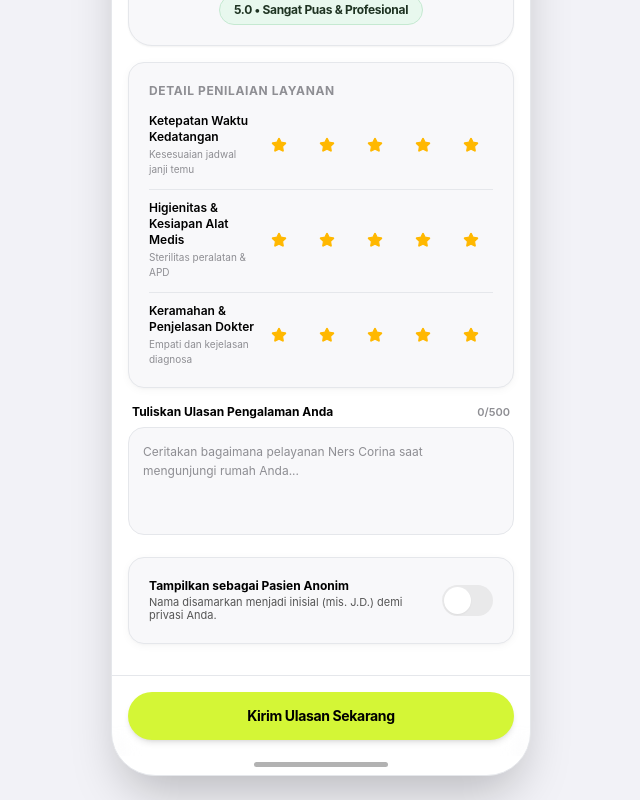
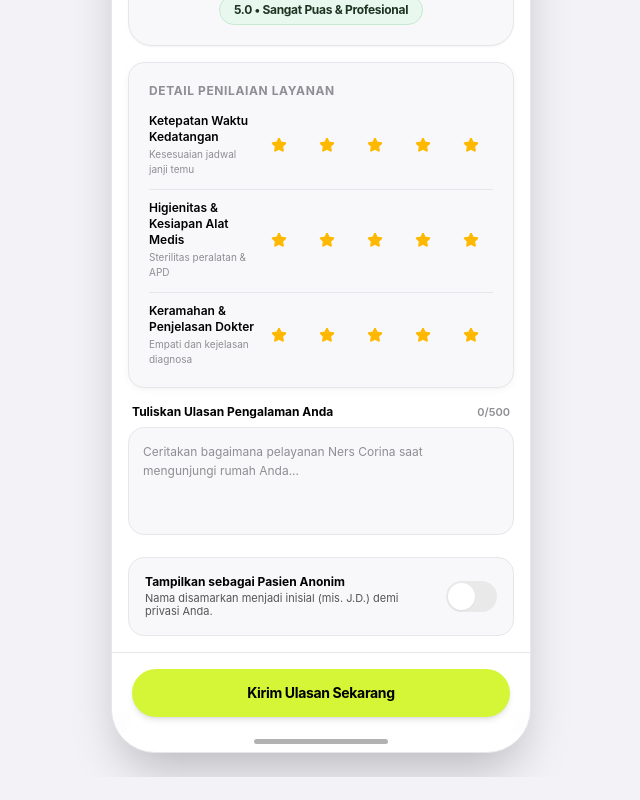
Before and after one commit to dendyadinirwana/corina-homecare, a React (Vite) app: page /ulasan/tulis in a window 1280 px wide. Shown: the part 376-1176 px from the top of the page, without its empty margins (319-959 px from the left). After the commit the page ends 1153 px from the top, so only its background shows below. Built offline with nearby package versions, Linux system fonts and the light colour scheme.

Commit message:
fix(reviews): refine sticky footer positioning, anonymous label touch target, and sort touch height

```diff
--- a/src/pages/ReviewsPage.tsx
+++ b/src/pages/ReviewsPage.tsx
@@ -65,7 +65,7 @@ export const ReviewsPage: React.FC = () => {
           type="button"
           aria-label="Filter Ulasan"
           data-testid="btn-filter-icon"
-          className="w-11 h-11 min-w-[44px] min-h-[44px] rounded-full flex items-center justify-center text-ink-primary hover:bg-black/5 active:scale-95 btn-tactile transition-colors"
+          className="w-11 h-11 min-w-[44px] min-h-[44px] rounded-full flex items-center justify-center text-ink-primary hover:bg-black/5 active:scale-95 btn-tactile transition-colors cursor-pointer"
         >
           <SlidersHorizontal className="w-5 h-5 text-ink-primary" />
         </button>
@@ -102,10 +102,10 @@ export const ReviewsPage: React.FC = () => {
 
           <div
             data-testid="satisfaction-badge"
-            className="inline-flex items-center gap-1 px-3 py-1.5 rounded-full bg-[#E8F8EE] text-[#1E3322] border border-[#C5E9D1] text-xs font-bold tracking-tight shadow-2xs"
+            className="inline-flex items-center gap-1.5 px-3 py-1.5 rounded-full bg-[#E8F8EE] text-[#1E3322] border border-[#C5E9D1] text-xs font-bold tracking-tight shadow-2xs"
           >
             <Check className="w-3.5 h-3.5 stroke-[2.5]" />
-            <span>✓ 99% Puas</span>
+            <span>99% Puas</span>
           </div>
         </div>
 
@@ -210,7 +210,7 @@ export const ReviewsPage: React.FC = () => {
         </div>
       </div>
 
-      {/* 4. Review Feed Header */}
+      {/* 4. Review Feed Header with 44px min-h sort dropdown */}
       <div className="flex items-center justify-between pt-2 px-1">
         <div className="flex items-center gap-2">
           <h3 className="text-sm font-bold text-ink-primary">
@@ -221,19 +221,20 @@ export const ReviewsPage: React.FC = () => {
           </span>
         </div>
 
-        <div className="flex items-center gap-1 text-xs font-medium text-ink-secondary">
+        <div className="flex items-center gap-1.5 text-xs font-medium text-ink-secondary">
           <span>Urutkan:</span>
           <div className="relative inline-flex items-center">
             <select
               value={sortBy}
               onChange={(e) => setSortBy(e.target.value as 'terbaru' | 'tertinggi')}
               aria-label="Urutkan Ulasan"
-              className="appearance-none bg-transparent pr-5 py-1 text-xs font-semibold text-ink-primary cursor-pointer focus:outline-none"
+              data-testid="select-sort-reviews"
+              className="appearance-none bg-transparent pl-2 pr-6 py-2 min-h-[44px] text-xs font-semibold text-ink-primary cursor-pointer focus:outline-none rounded-lg hover:bg-black/5 transition-colors"
             >
               <option value="terbaru">Terbaru</option>
               <option value="tertinggi">Tertinggi</option>
             </select>
-            <ChevronDown className="w-3.5 h-3.5 text-ink-secondary pointer-events-none absolute right-0" />
+            <ChevronDown className="w-3.5 h-3.5 text-ink-secondary pointer-events-none absolute right-1.5" />
           </div>
         </div>
       </div>
@@ -278,9 +279,10 @@ export const ReviewsPage: React.FC = () => {
                         {review.verified && (
                           <span
                             title="Terverifikasi"
-                            className="inline-flex items-center px-1.5 py-0.5 rounded-full bg-[#E8F8EE] text-[#1E3322] text-[10px] font-bold"
+                            className="inline-flex items-center gap-1 px-2 py-0.5 rounded-full bg-[#E8F8EE] text-[#1E3322] text-[10px] font-bold"
                           >
-                            ✓ Terverifikasi
+                            <Check className="w-3 h-3 stroke-[2.5]" />
+                            <span>Terverifikasi</span>
                           </span>
                         )}
                       </div>
@@ -330,7 +332,7 @@ export const ReviewsPage: React.FC = () => {
                         isLiked ? 'fill-forest text-forest' : 'text-ink-secondary'
                       }`}
                     />
-                    <span>👍 Membantu ({helpfulCount})</span>
+                    <span>Membantu ({helpfulCount})</span>
                   </button>
                 </div>
               </Card>
--- a/src/pages/WriteReviewPage.tsx
+++ b/src/pages/WriteReviewPage.tsx
@@ -71,9 +71,9 @@ export const WriteReviewPage: React.FC = () => {
   };
 
   return (
-    <MobileFrame hideNav={true} contentClassName="p-0">
+    <MobileFrame hideNav={true} contentClassName="p-0 flex flex-col">
       {/* 1. Modal Sheet Header */}
-      <div className="w-full h-[56px] px-4 flex items-center justify-between border-b border-border-hairline bg-surface sticky top-0 z-20">
+      <div className="w-full h-[56px] px-4 flex items-center justify-between border-b border-border-hairline bg-surface sticky top-0 z-20 shrink-0">
         <button
           type="button"
           aria-label="Tutup"
@@ -102,7 +102,8 @@ export const WriteReviewPage: React.FC = () => {
         </button>
       </div>
 
-      <form onSubmit={handleSubmit} className="p-4 space-y-4 pb-28">
+      <form onSubmit={handleSubmit} className="flex-1 flex flex-col justify-between">
+        <div className="p-4 space-y-4">
           {/* 2. Completed Visit Summary Card */}
           <Card
             data-testid="visit-summary-card"
@@ -267,12 +268,12 @@ export const WriteReviewPage: React.FC = () => {
             />
           </div>
 
-        {/* 6. Anonymous Patient iOS Switch Card */}
-        <Card
-          className="p-4 bg-card border border-border-hairline rounded-2xl shadow-2xs"
-          radius="2xl"
+          {/* 6. Anonymous Patient iOS Switch Card with Label association */}
+          <label
+            htmlFor="switch-anonymous-input"
+            data-testid="card-anonymous-toggle"
+            className="p-4 bg-card border border-border-hairline rounded-2xl shadow-2xs flex items-center justify-between gap-3 cursor-pointer select-none transition-colors hover:bg-card-hover min-h-[44px]"
           >
-          <div className="flex items-center justify-between gap-3">
             <div className="space-y-0.5 flex-1 pr-2">
               <span className="text-xs font-bold text-ink-primary block">
                 Tampilkan sebagai Pasien Anonim
@@ -282,18 +283,19 @@ export const WriteReviewPage: React.FC = () => {
               </p>
             </div>
             <IosSwitch
+              id="switch-anonymous-input"
               data-testid="switch-anonymous"
               aria-label="Tampilkan sebagai Pasien Anonim"
               checked={isAnonymous}
               onChange={(checked) => setIsAnonymous(checked)}
             />
+          </label>
         </div>
-        </Card>
 
         {/* 7. Sticky Bottom CTA Button */}
         <div
           data-testid="sticky-submit-footer"
-          className="fixed bottom-0 inset-x-0 sm:absolute bg-surface/95 backdrop-blur-md border-t border-border-hairline p-4 z-20 flex items-center justify-center shadow-sm"
+          className="sticky bottom-0 inset-x-0 z-20 mt-auto bg-surface/95 backdrop-blur-md border-t border-border-hairline p-4 px-5 shadow-sm flex items-center justify-center"
         >
           <Button
             type="submit"
```
Also changed, not shown: 1 other file (tests, documents, lock files or other folders). Lines whose indentation alone changed are shown as unchanged.
